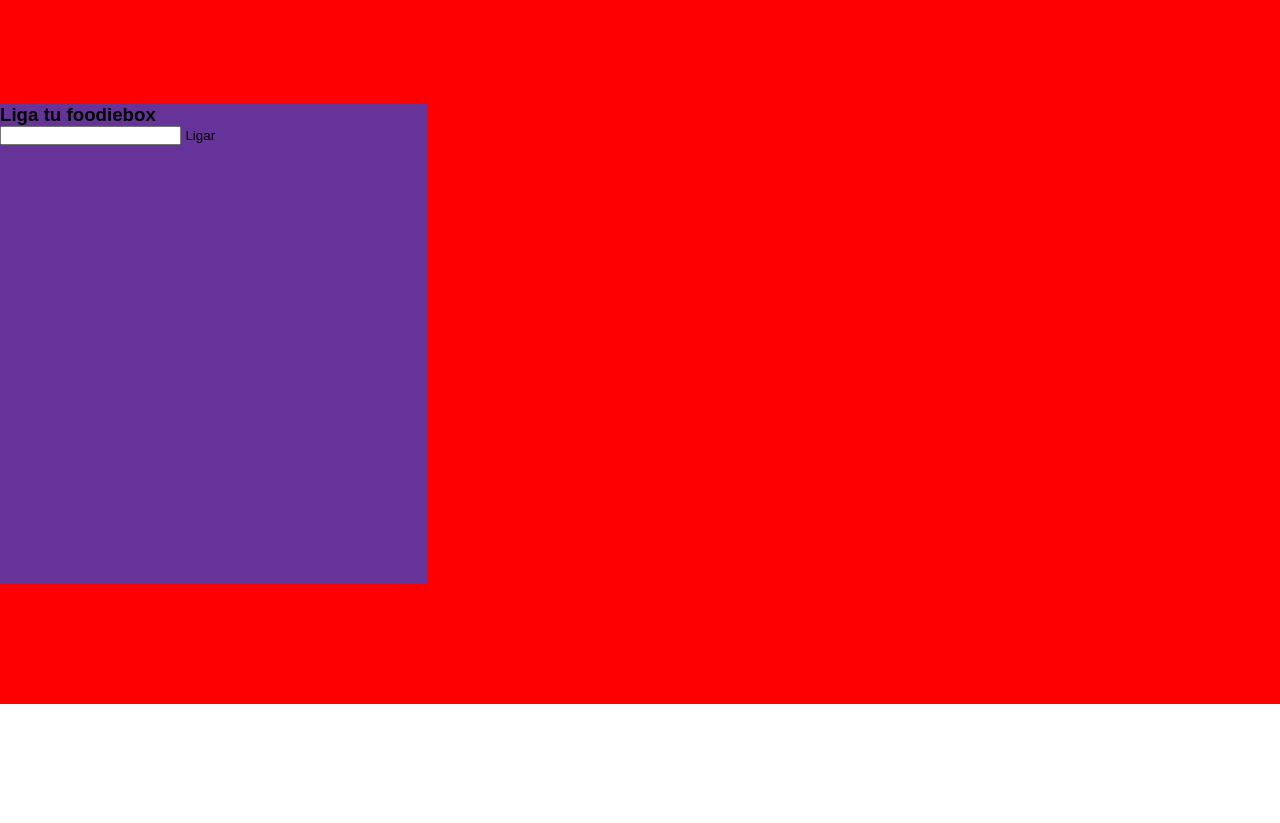
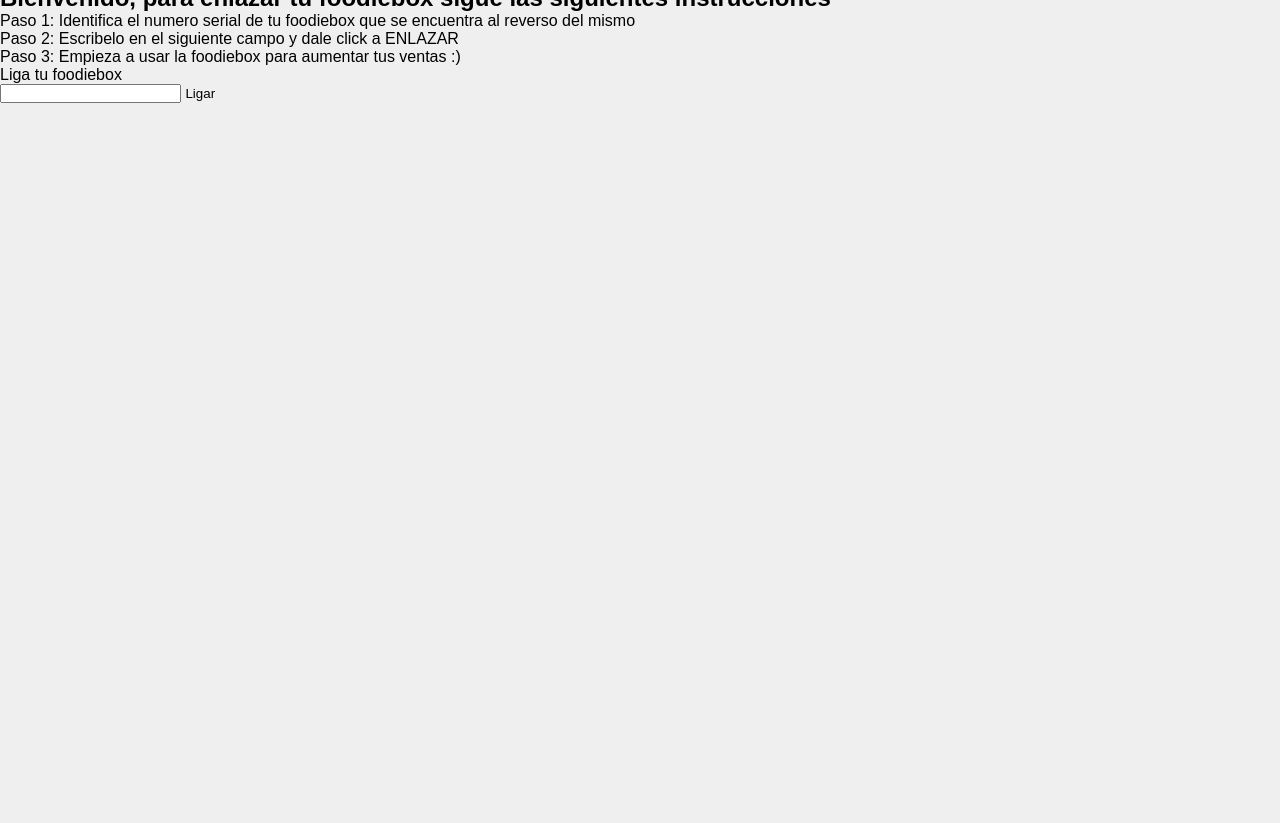
Before and after one commit to JANETSM17/Foodie-v2, a website: page public/views/foodiebox/foodiebox.html in a window 1280 px wide. Shown: the part 96-919 px from the top of the page. Before the commit the page ends 800 px from the top, so only its background shows below. Drawn offline with Linux system fonts and the light colour scheme; files whose address does not match are found by name; a web font is replaced by a local one.

Commit message:
foodieboxaccesible

```diff
--- a/public/views/foodiebox/foodiebox.css
+++ b/public/views/foodiebox/foodiebox.css
@@ -117,13 +117,5 @@ img{
 section{
     width: 100%;
     height: 90vh;
-    display: flex;
-    justify-content: center;
-    align-items: center;
-    background-color: red;
+    background-color: #efefef;
 }
-#addFoodiebox{
-    width: 50%;
-    height: 60vh;
-    background-color: rebeccapurple;
-}
--- a/public/views/foodiebox/foodiebox.html
+++ b/public/views/foodiebox/foodiebox.html
@@ -25,9 +25,18 @@
             <button title="ir hacia el perfil"class="perfil" onclick="irProfile()"></button>
         </div>
     </header>
+
     <section>
+        <div id="instructions">
+           <h1> Bienvenido, para enlazar tu foodiebox sigue las siguientes instrucciones </h1>
+            <ul class="instruccciones">
+                <li>Paso 1: Identifica el numero serial de tu foodiebox que se encuentra al reverso del mismo</li>
+                <li>Paso 2: Escribelo en el siguiente campo  y dale click a ENLAZAR</li>
+                <li>Paso 3: Empieza a usar la foodiebox para aumentar tus ventas :)</li>
+            </ul>
+        </div>
         <div id="addFoodiebox">
-            <h3>Liga tu foodiebox</h3>
+            <p>Liga tu foodiebox</p>
             <input type="text">
             <button type="button">Ligar</button>
         </div>
--- a/public/views/foodiebox/foodiebox.js
+++ /dev/null
@@ -1 +0,0 @@
-alert("hola");
```
Also changed, not shown: public/views/homeP/homep.html (+1 -0 lines).
